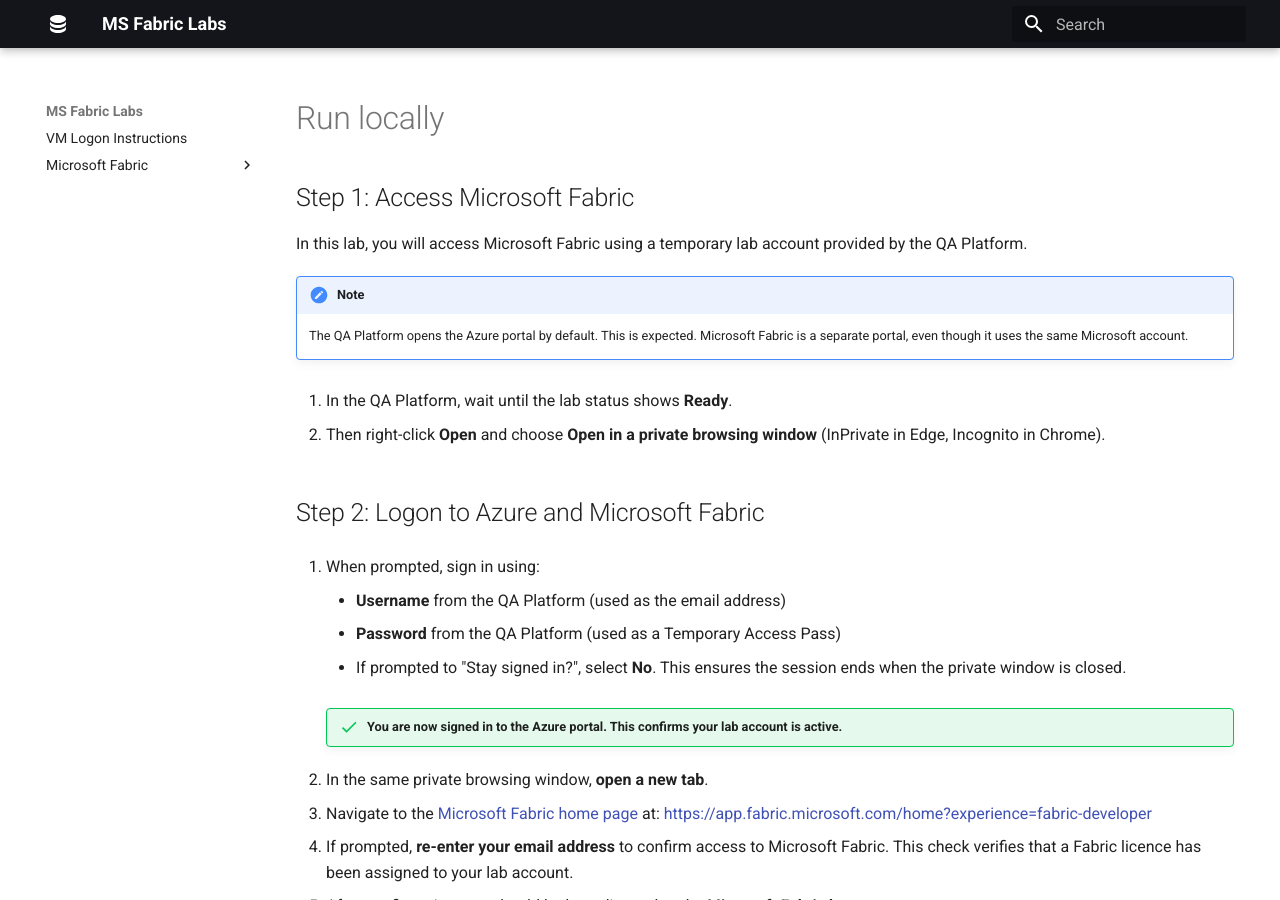
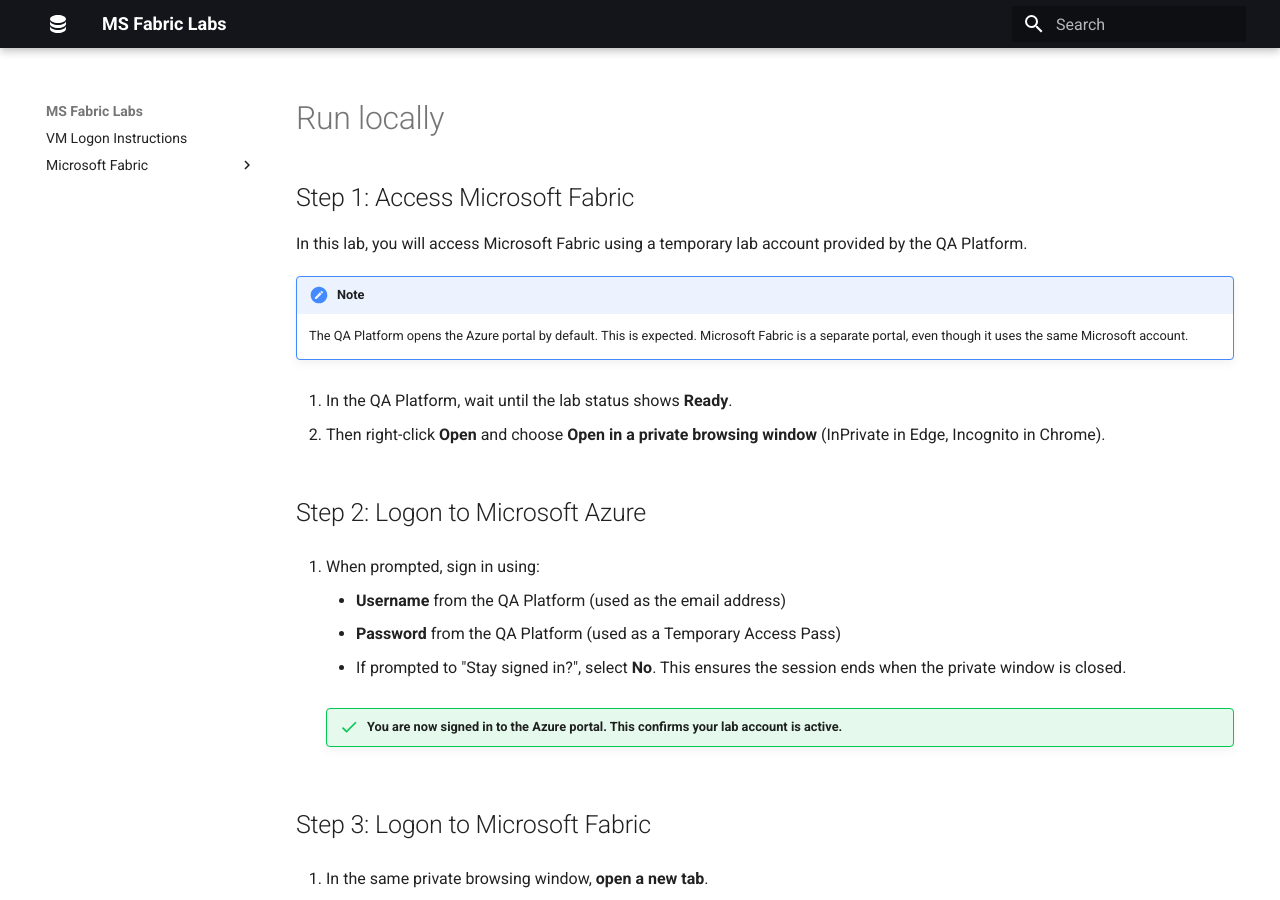
Before and after one commit to qaalabs/fabric, an MkDocs documentation site: the page built from docs/run-locally.md, in a window 1280 px wide and 900 px high. Built offline with MkDocs 1.6.1 and Material for MkDocs 9.7.7, drawn with Linux system fonts in a browser that asks for light colours.

Commit message:
Update instructions

```diff
--- a/docs/run-locally.md
+++ b/docs/run-locally.md
@@ -10,7 +10,7 @@
 2. Then right-click **Open** and choose **Open in a private browsing window** (InPrivate in Edge, Incognito in Chrome).
 
 
-## Step 2: Logon to Azure and Microsoft Fabric
+## Step 2: Logon to Microsoft Azure
 
 1. When prompted, sign in using:
 
@@ -21,13 +21,16 @@
 
     !!! success "You are now signed in to the **Azure portal**. This confirms your lab account is active."
 
-2. In the same private browsing window, **open a new tab**.
 
-3. Navigate to the [Microsoft Fabric home page](https://app.fabric.microsoft.com/home?experience=fabric-developer) at: https://app.fabric.microsoft.com/home?experience=fabric-developer
+## Step 3: Logon to Microsoft Fabric
 
-4. If prompted, **re-enter your email address** to confirm access to Microsoft Fabric. This check verifies that a Fabric licence has been assigned to your lab account.
+1. In the same private browsing window, **open a new tab**.
 
-5. After confirmation, you should be be redirected to the **Microsoft Fabric home page**:
+2. Navigate to the [Microsoft Fabric home page](https://app.fabric.microsoft.com/home?experience=fabric-developer) at: https://app.fabric.microsoft.com/home?experience=fabric-developer
+
+3. If prompted, **re-enter your email address** to confirm access to Microsoft Fabric. This check verifies that a Fabric licence has been assigned to your lab account.
+
+4. After confirmation, you should be be redirected to the **Microsoft Fabric home page**:
 
     !!! quote ""
         ![Fabric home page](img/qa-fabric-home.png)
```
